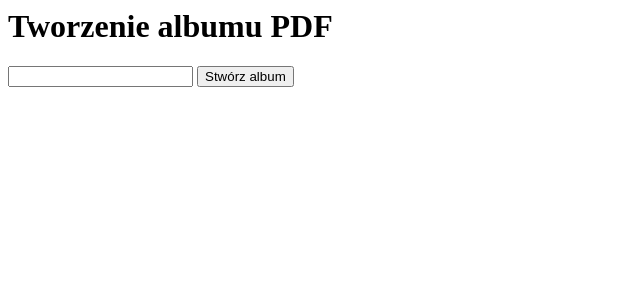
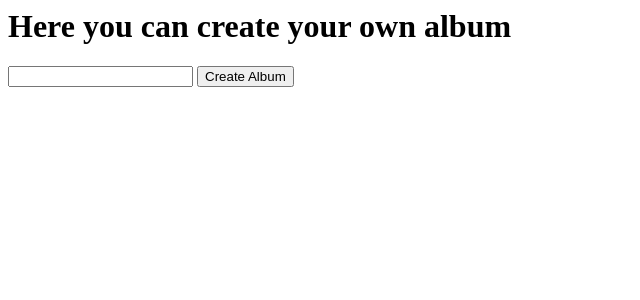
Before and after one commit to pexy/zalka, a Flask app: page / in a window 1280 px wide. Shown: the top 300 px of the page, without its empty margins (0-640 px from the left). Run offline with Flask 2, Linux system fonts and the light colour scheme; some libraries are stand-ins or nearby versions.

Commit message:
piate synchro

```diff
--- a/creator_pdf/creator.py
+++ b/creator_pdf/creator.py
@@ -12,6 +12,6 @@ def html_doc(variables):
         variables=variables
     )
 
- def create(albumData):
+def create(albumData):
   pdf = create_pdf(html_doc(albumData))
   return pdf
--- a/creator_pdf/mail.py
+++ b/creator_pdf/mail.py
@@ -5,7 +5,7 @@ client = session.client('ses', region_name='eu-west-1')
 
 def send_email(to, subject, body):
     response = client.send_email(
-        Source='167762@wizard.uek.krakow.pl',
+        Source='s167762@wizard.uek.krakow.pl',
         Destination={
             'ToAddresses': [
                 to,
@@ -30,8 +30,8 @@ def send_email(to, subject, body):
         ReplyToAddresses=[
             '167762@wizard.uek.krakow.pl',
         ],
-        ReturnPath='167762@wizard.uek.krakow.pl'
+        ReturnPath='s167762@wizard.uek.krakow.pl'
     )
     return response
 
-print send_email('167762@wizard.uek.krakow.pl', 'test', 'test')
+print send_email('s167762@wizard.uek.krakow.pl', 'test', 'test')
--- a/templates/upload_form.html
+++ b/templates/upload_form.html
@@ -5,19 +5,20 @@
   <link rel="stylesheet" href="https://rawgit.com/enyo/dropzone/master/dist/dropzone.css">
   </head>
  <body>
-  <h1>Tworzenie albumu PDF</h1>
+  <h1>Here you can create your own album</h1>
   <div class="dropzone" id="dropzoneForm">
   </div>
   <form class="requestAlbumForm" action="{{url_for('request_album_creation')}}" method="POST">
      <input name="email" type="text"/>
-     <button type="submit">Stwórz album</button>
+     <button type="submit">Create Album</button>
   </form>
   <script type="text/javascript">
    var createInput = function(count, path) {
-       	 var input = '<input type="hidden" class="photo" name="photos___number__ value="__value__"/>"'
+       	 var input = '<input type="hidden" class="photo" name="photos___number__" value="__value__"/>"'
          input = input.replace('__number__', count);
-         input = input.replace('__value__', path);
+         input = input.replace('__value__',  path);
          console.log(input)
+
        	 return	input;
        }
    $(".dropzone").dropzone({
@@ -35,4 +36,5 @@
      }
    });
   </script>
- </body> </html>
+ </body>
+</html>
```
Also changed, not shown: 3 other files.
